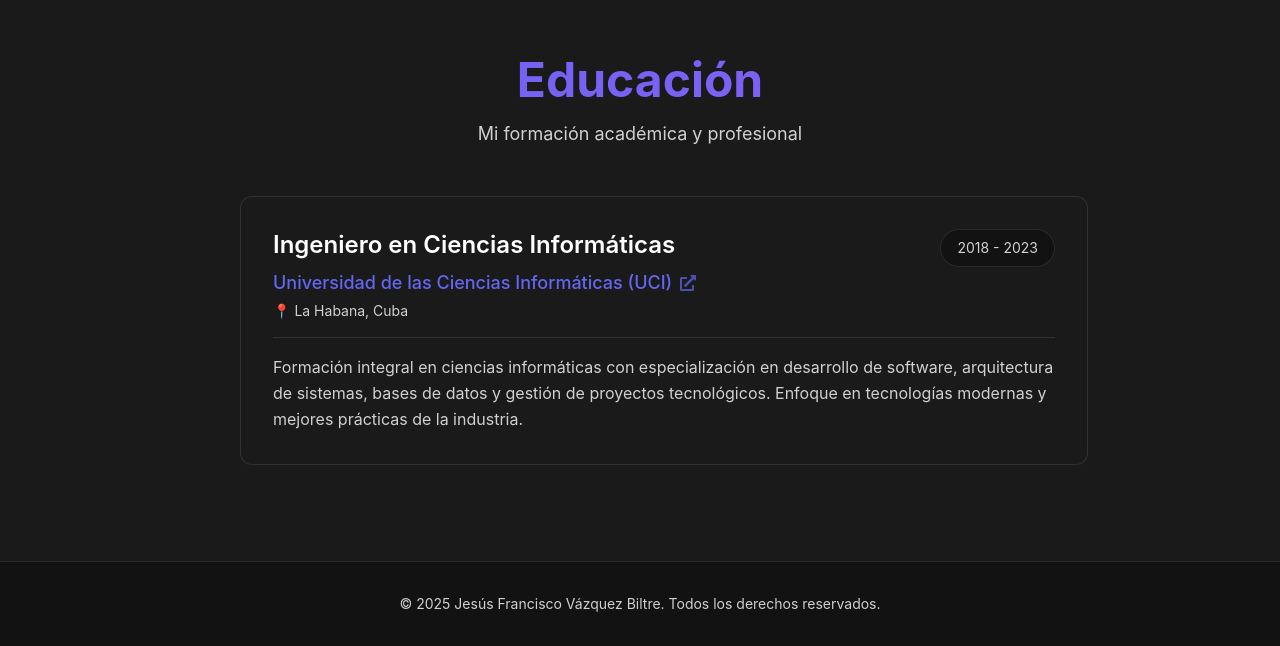
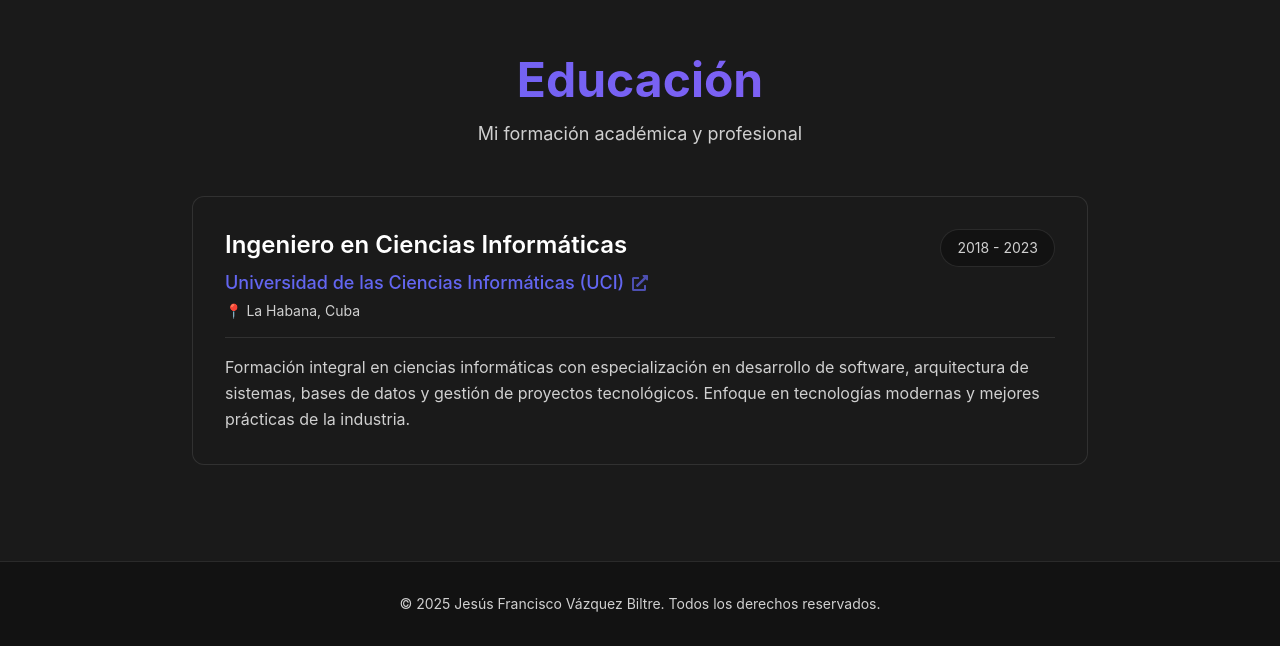
Before and after one commit to jesusfvb/portfolio, a React (Vite) app: page / in a window 1280 px wide. Shown: the part 2566-3212 px from the top of the page. Built offline with nearby package versions, Linux system fonts and the light colour scheme.

Commit message:
fix(Education): adjust layout for Education section and improve padding in EducationCard

```diff
--- a/src/presentation/features/home/components/Education/Education.tsx
+++ b/src/presentation/features/home/components/Education/Education.tsx
@@ -12,7 +12,8 @@ const Education = () => {
           Mi formación académica y profesional
         </p>
         <div className="mx-auto max-w-4xl">
-          <div className="space-y-8">
+          <div className="flex justify-center">
+            <div className="w-full space-y-8">
               {EDUCATIONS.map((education, index) => (
                 <EducationCard
                   key={education.id}
@@ -23,6 +24,7 @@ const Education = () => {
             </div>
           </div>
         </div>
+      </div>
     </section>
   );
 };
--- a/src/presentation/features/home/components/Education/components/EducationCard.tsx
+++ b/src/presentation/features/home/components/Education/components/EducationCard.tsx
@@ -9,7 +9,7 @@ interface EducationCardProps {
 const EducationCard = ({ education, isLast = false }: EducationCardProps) => {
   return (
     <div
-      className={`relative border-l-2 border-[rgba(255,255,255,0.1)] pb-8 pl-8 md:pl-12 ${
+      className={`relative border-l-2 border-[rgba(255,255,255,0.1)] pb-8 ${
         isLast ? "last:border-l-0 last:pb-0" : ""
       }`}
     >
```
Lines whose indentation alone changed are shown as unchanged.
